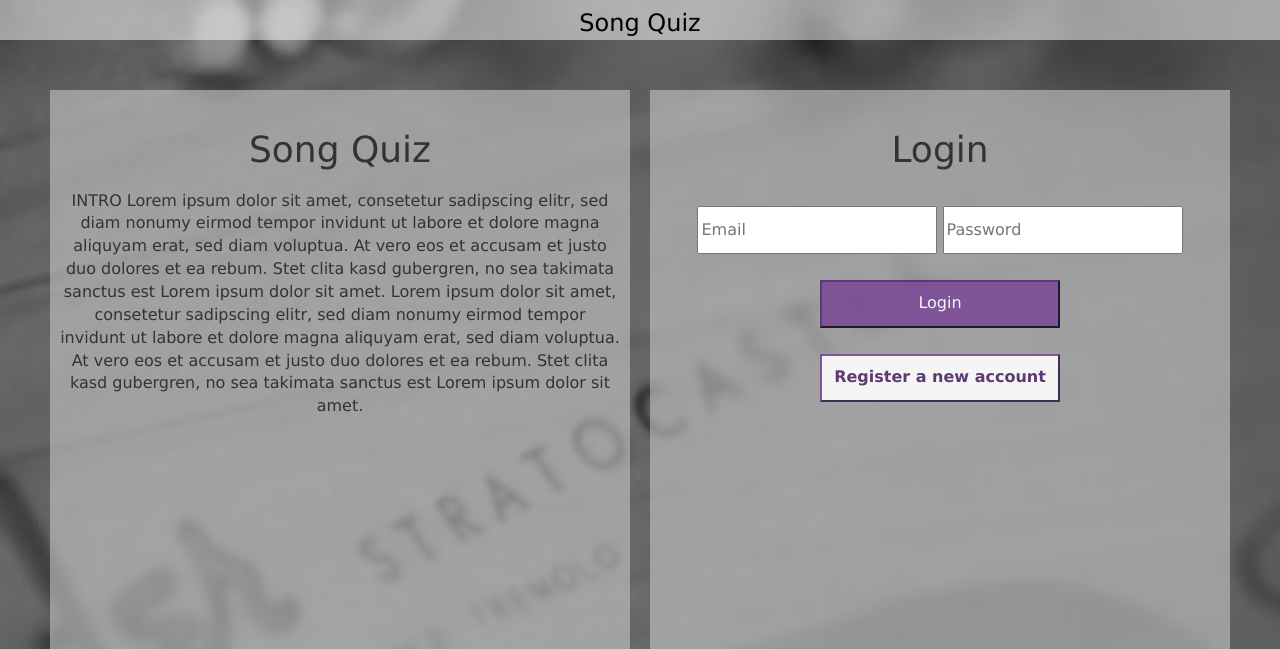
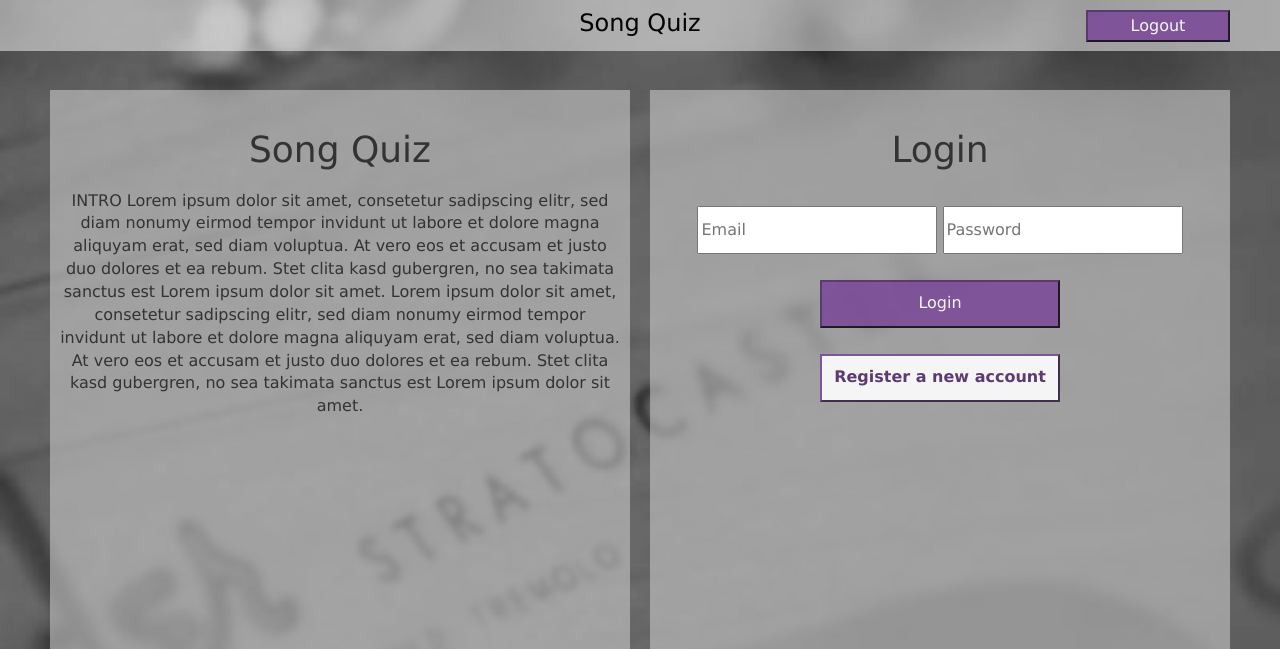
Before and after one commit to widmerin/songquiz, a PHP site: page / in a window 1280 px wide. Shown: the top 649 px of the page. Run offline with PHP 8.4, Linux system fonts and the light colour scheme.

Commit message:
Logout Button

```diff
--- a/css/style.css
+++ b/css/style.css
@@ -15,16 +15,30 @@ header{
     top:0px;
     right:0px;
     left:0px;
-    height: 40px;
+    height: 51px;
     width: 100%;
     background-color: rgba(255,255,255,0.5);
+}
+header .wrapper {
+    max-width: 1200px;
+    margin: 0 auto;
+    position: relative;
 }
 
 header h3{
     font-size: 1.5em;
     color: black;
-    margin: 10px 20%;
+    margin: 10px 0;
     text-align: center;
+}
+
+header #btLogout {
+    position: absolute;
+    right: 0;
+    top: 0;
+    margin: 0 10px;
+    height: 2em;
+    max-width: 9em;
 }
 
 /*-------------- Main Container --------------*/
--- a/index.html
+++ b/index.html
@@ -29,10 +29,12 @@
 </head>
 <body>
 <header>
-    <h3>Song Quiz</h3>
-    <nav id="nav">
-
-    </nav>
+    <div class="wrapper">
+        <h3>Song Quiz</h3>
+        <form method="post">
+            <input id="btLogout" type="submit" value="Logout" class="btn-violet"/>
+        </form>
+    </div>
 </header>
 <main>
 
```
